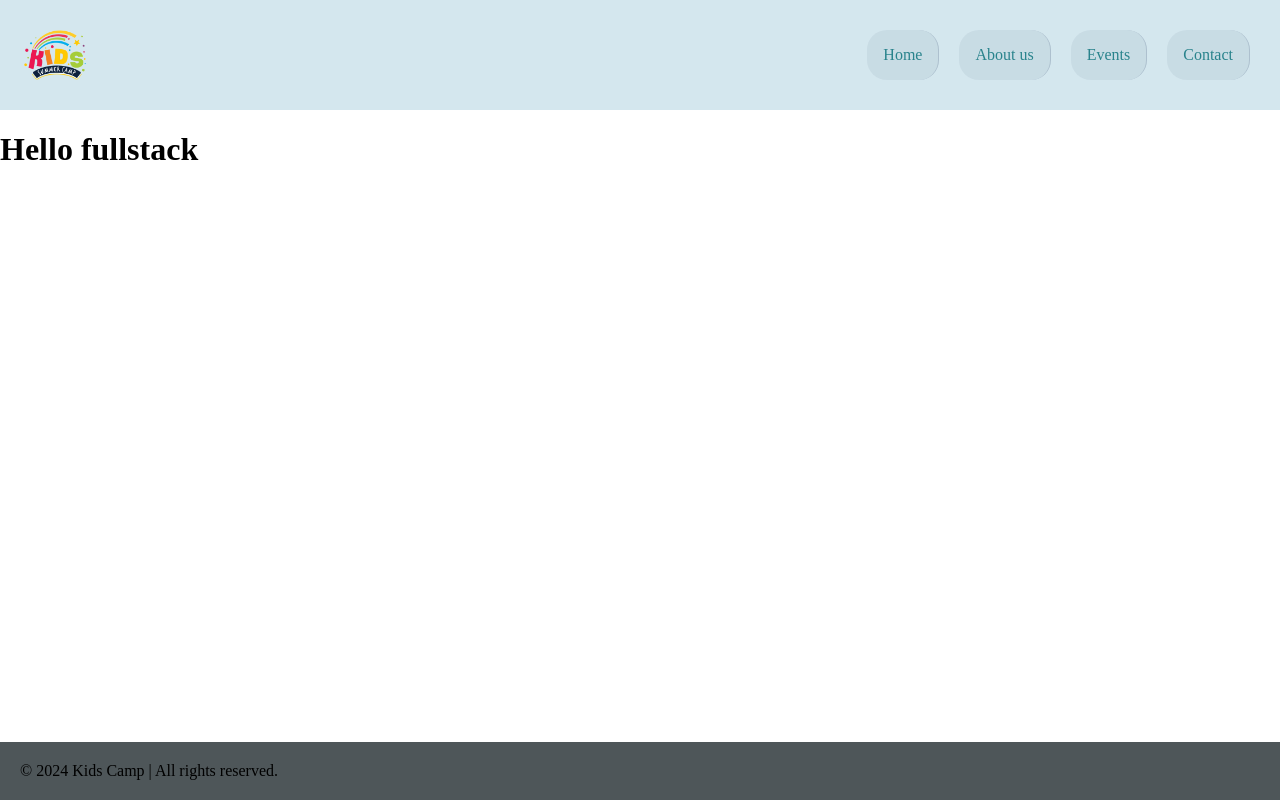
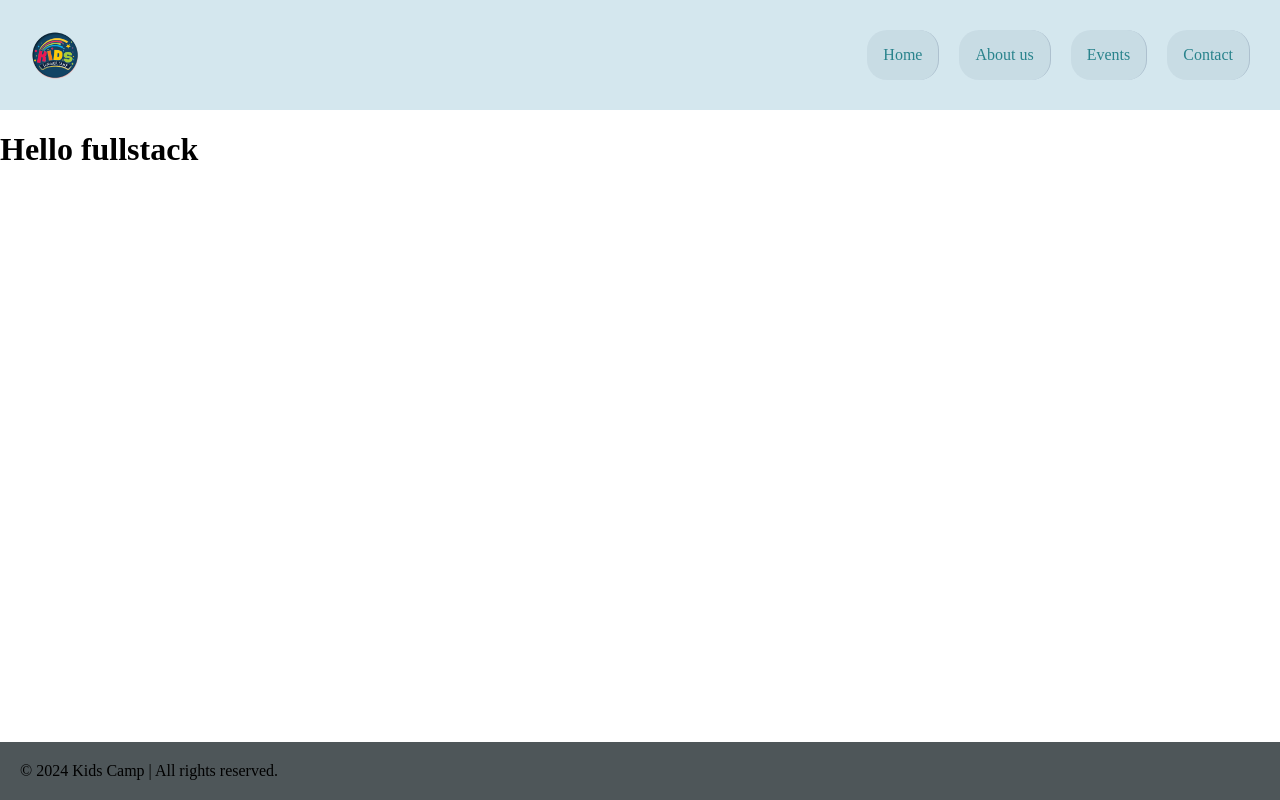
Before and after one commit to NatalieDi/fullstack_project, an Angular app in the folder frontend/: page / in a window 1280 px wide. Built offline with nearby package versions, Linux system fonts and the light colour scheme.

Commit message:
events links (#2)

```diff
--- a/frontend/src/app/components/header/header.component.html
+++ b/frontend/src/app/components/header/header.component.html
@@ -1,6 +1,6 @@
 <nav>
 
-        <img src="assets/img/logo.png"  alt="Kids Camps Blog" >
+        <img src="assets/img/logo3.png"  alt="Kids Camps Blog" >
         <ul>
         <li><a routerLink= "home" routerLinkActive="link_active"> Home </a></li>
         <li><a routerLink="about-us" routerLinkActive="link_active"> About us </a></li>
```
